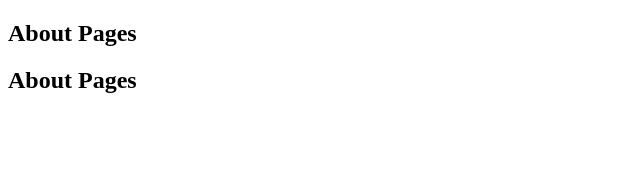
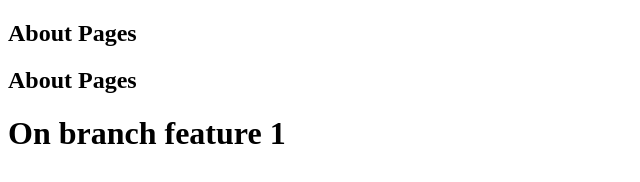
Before and after one commit to felixmathew03/demo1, a plain HTML site: page about.html in a window 1280 px wide. Shown: the whole page, without its empty margins (0-640 px from the left). Drawn offline with Linux system fonts and the light colour scheme.

Commit message:
new branch

```diff
--- a/about.html
+++ b/about.html
@@ -6,7 +6,8 @@
     <title>Document</title>
 </head>
 <body>
+    <h2>About Pages </h2>
     <h2>About Pages</h2>
-    <h2>About Pages</h2>
+    <h1>On branch feature 1</h1>
 </body>
 </html>
```
